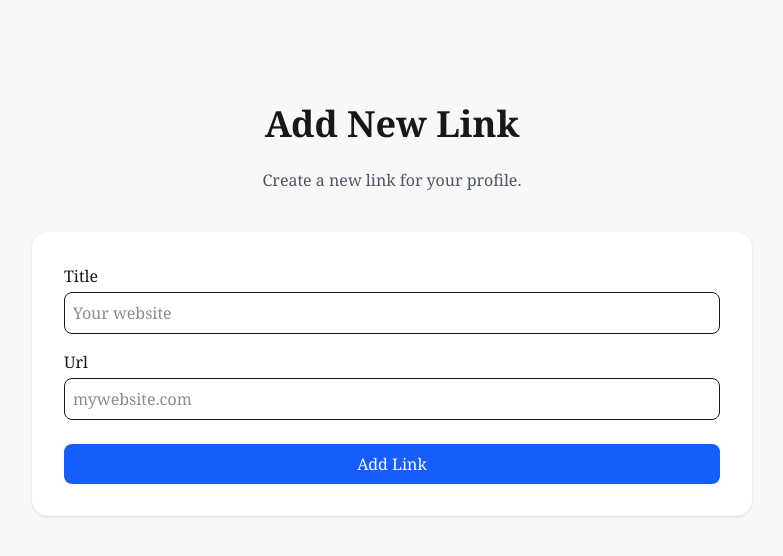
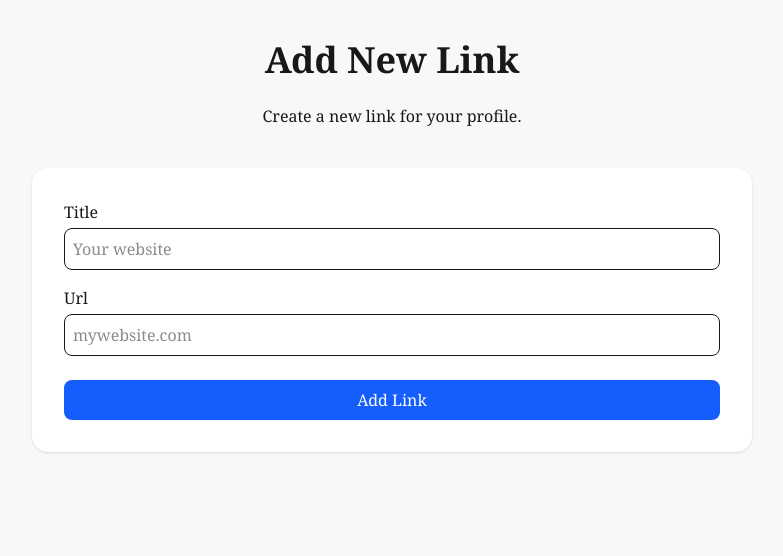
Before and after one commit to tylerboutwell/MiniPage, a Django app: page /profile/1/links/add in a window 1280 px wide. Shown: the part 64-620 px from the top of the page, without its empty margins (248-1031 px from the left). Run offline with Django 5.2, Linux system fonts and the light colour scheme; a user stored in the database is signed in; data comes from the database, SQL or seed files in the repository; both versions use the stored data as it was after the commit; style sheets or scripts are compiled from the project's sources; some libraries are stand-ins or nearby versions.

Commit message:
style add link page for dark mode and remove extra padding at top

```diff
--- a/profiles/templates/profiles/add_link.html
+++ b/profiles/templates/profiles/add_link.html
@@ -1,12 +1,12 @@
 {% extends 'core/base.html' %}
 {% block content %}
 
-<div class="max-w-3xl mx-auto pt-16 px-6">
+<div class="max-w-3xl mx-auto px-6">
 
     <h1 class="h1 text-center mb-6">Add New Link</h1>
-    <p class="text-gray-600 text-center mb-10">Create a new link for your profile.</p>
+    <p class="text-base-content text-center mb-10">Create a new link for your profile.</p>
 
-    <div class="bg-white p-8 rounded-2xl shadow hover:shadow-lg transition">
+    <div class="bg-base-100 p-8 rounded-2xl shadow hover:shadow-lg transition">
 
         <form action="{% url 'profiles:add_link' profile.id %}" method="post" class="space-y-6">
             {% csrf_token %}
@@ -21,7 +21,7 @@
                         {{ field }}
 
                         {% if field.help_text %}
-                            <p class="text-gray-500 text-sm mt-1">{{ field.help_text }}</p>
+                            <p class="text-base-content text-sm mt-1">{{ field.help_text }}</p>
                         {% endif %}
 
                         {% if field.errors %}
--- a/profiles/templates/profiles/edit_profile.html
+++ b/profiles/templates/profiles/edit_profile.html
@@ -24,7 +24,7 @@
                 {% endif %}
                 {{ form.avatar }}
                 {% if form.avatar.help_text %}
-                    <p class="text-sm text-gray-500">{{ form.avatar.help_text }}</p>
+                    <p class="text-sm text-base-content">{{ form.avatar.help_text }}</p>
                 {% endif %}
                 {% if form.avatar.errors %}
                     <p class="text-error text-sm mt-1">{{ form.avatar.errors|striptags }}</p>
```
Also changed, not shown: db.sqlite3.
